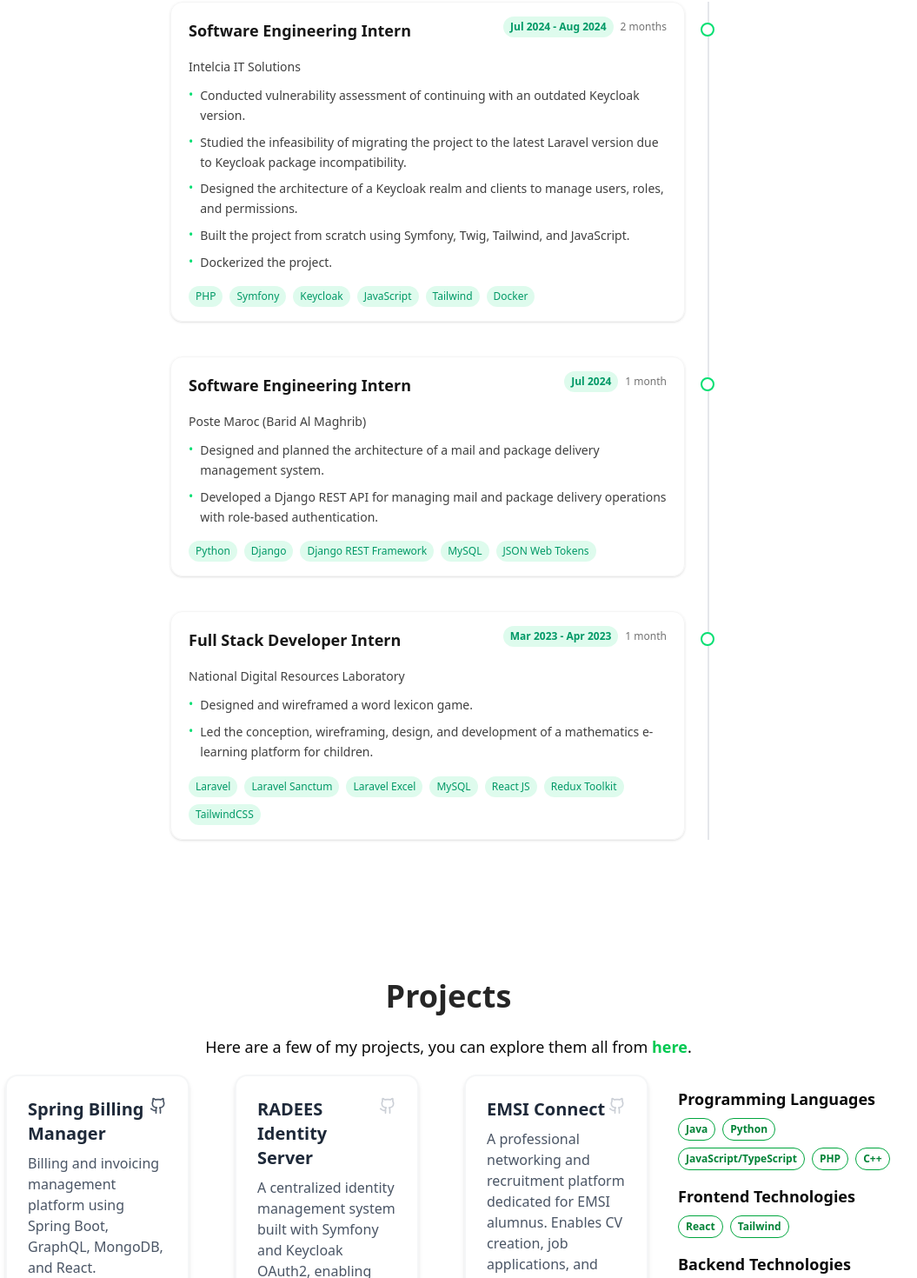
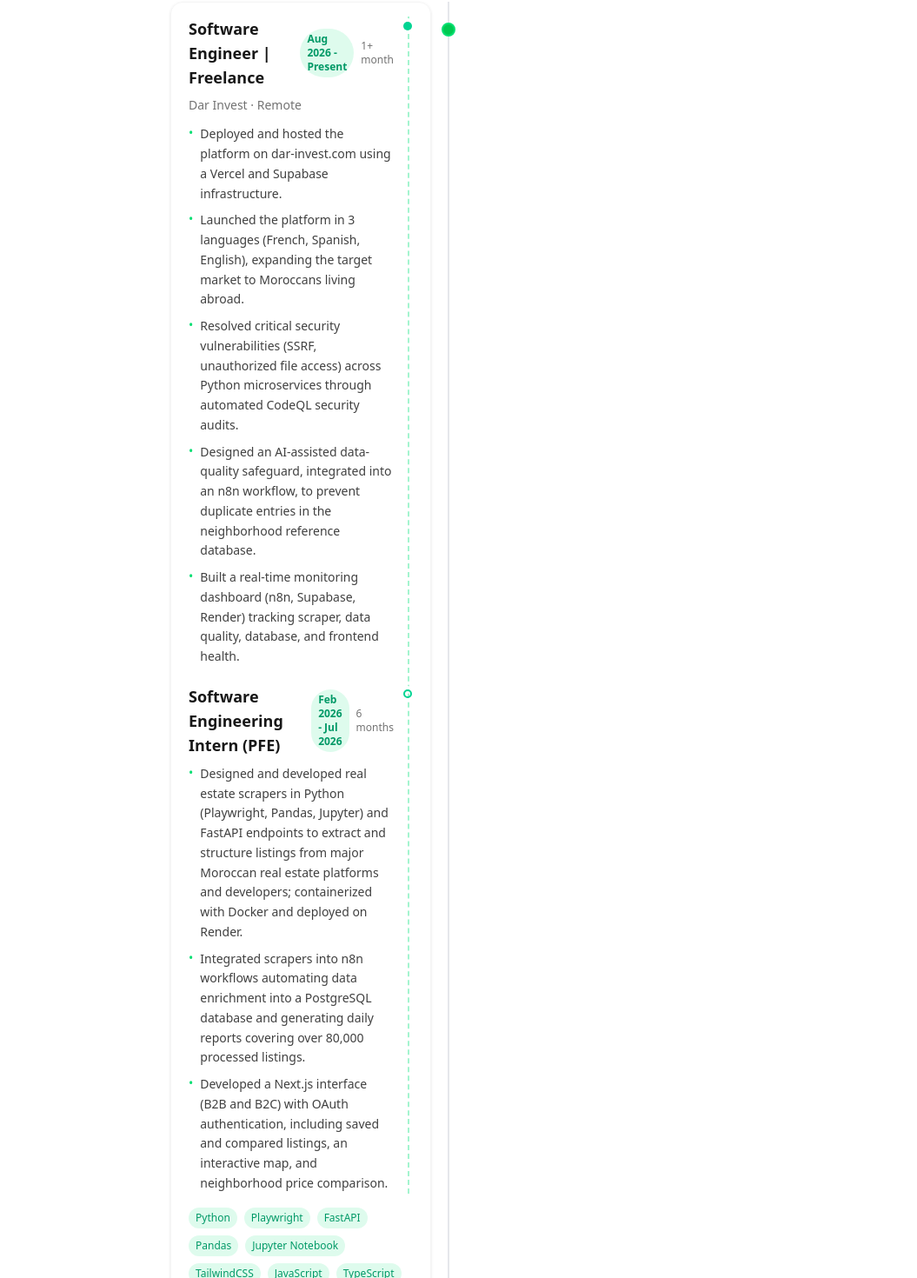
Before and after one commit to dev-saber/my-portfolio, a React (Vite) app: page / in a window 1280 px wide. Shown: the part 2461-3931 px from the top of the page at 87% size, without its empty margins (124-1179 px from the left). Built offline with nearby package versions, Linux system fonts and the light colour scheme.

Commit message:
update education period and restructure experience data model

```diff
--- a/src/assets/education.ts
+++ b/src/assets/education.ts
@@ -4,7 +4,7 @@
   degree: string;
 }[] = [
   {
-    period: "Oct 2023 - Present",
+    period: "Oct 2023 - Sep 2026",
     institute: "Ecole Marocaine Des Sciences De L'ingénieur",
     degree: "Computer Science Engineering",
   },
--- a/src/assets/experience.ts
+++ b/src/assets/experience.ts
@@ -1,18 +1,68 @@
-const experiences: {
+export interface Position {
   title: string;
+  period: string;
+  responsibilities: string[];
+}
+
+export interface ExperienceEntry {
   company: string;
   location: string;
-  period: string;
-  duration: string;
-  responsibilities: string[];
+  positions: Position[];
   technologies: string[];
-}[] = [
+}
+
+const experiences: ExperienceEntry[] = [
+  {
+    company: "Dar Invest",
+    location: "Remote",
+    positions: [
+      {
+        title: "Software Engineer | Freelance",
+        period: "Aug 2026 - Present",
+        responsibilities: [
+          "Deployed and hosted the platform on dar-invest.com using a Vercel and Supabase infrastructure.",
+          "Launched the platform in 3 languages (French, Spanish, English), expanding the target market to Moroccans living abroad.",
+          "Resolved critical security vulnerabilities (SSRF, unauthorized file access) across Python microservices through automated CodeQL security audits.",
+          "Designed an AI-assisted data-quality safeguard, integrated into an n8n workflow, to prevent duplicate entries in the neighborhood reference database.",
+          "Built a real-time monitoring dashboard (n8n, Supabase, Render) tracking scraper, data quality, database, and frontend health.",
+        ],
+      },
+      {
+        title: "Software Engineering Intern (PFE)",
+        period: "Feb 2026 - Jul 2026",
+        responsibilities: [
+          "Designed and developed real estate scrapers in Python (Playwright, Pandas, Jupyter) and FastAPI endpoints to extract and structure listings from major Moroccan real estate platforms and developers; containerized with Docker and deployed on Render.",
+          "Integrated scrapers into n8n workflows automating data enrichment into a PostgreSQL database and generating daily reports covering over 80,000 processed listings.",
+          "Developed a Next.js interface (B2B and B2C) with OAuth authentication, including saved and compared listings, an interactive map, and neighborhood price comparison.",
+        ],
+      },
+    ],
+    technologies: [
+      "Python",
+      "Playwright",
+      "FastAPI",
+      "Pandas",
+      "Jupyter Notebook",
+      "TailwindCSS",
+      "JavaScript",
+      "TypeScript",
+      "Docker",
+      "Next.js",
+      "Vercel",
+      "Supabase",
+      "n8n",
+      "PostgreSQL",
+      "JSON Web Tokens",
+      "OAuth",
+    ],
+  },
+  {
+    company: "Intelcia IT Solutions",
+    location: "Rabat",
+    positions: [
       {
         title: "Software Engineering Intern",
-    company: "Intelcia IT Solutions",
-    location: "Rabat",
         period: "Jul 2024 - Aug 2024",
-    duration: "2 months",
         responsibilities: [
           "Conducted vulnerability assessment of continuing with an outdated Keycloak version.",
           "Studied the infeasibility of migrating the project to the latest Laravel version due to Keycloak package incompatibility.",
@@ -20,42 +70,37 @@
           "Built the project from scratch using Symfony, Twig, Tailwind, and JavaScript.",
           "Dockerized the project.",
         ],
-    technologies: [
-      "PHP",
-      "Symfony",
-      "Keycloak",
-      "JavaScript",
-      "Tailwind",
-      "Docker",
+      },
     ],
+    technologies: ["PHP", "Symfony", "Keycloak", "JavaScript", "Tailwind", "Docker"],
   },
   {
-    title: "Software Engineering Intern",
     company: "Poste Maroc (Barid Al Maghrib)",
     location: "Rabat",
+    positions: [
+      {
+        title: "Software Engineering Intern",
         period: "Jul 2024",
-    duration: "1 month",
         responsibilities: [
           "Designed and planned the architecture of a mail and package delivery management system.",
           "Developed a Django REST API for managing mail and package delivery operations with role-based authentication.",
         ],
-    technologies: [
-      "Python",
-      "Django",
-      "Django REST Framework",
-      "MySQL",
-      "JSON Web Tokens",
+      },
     ],
+    technologies: ["Python", "Django", "Django REST Framework", "MySQL", "JSON Web Tokens"],
   },
   {
-    title: "Full Stack Developer Intern",
     company: "National Digital Resources Laboratory",
     location: "Rabat",
+    positions: [
+      {
+        title: "Full Stack Developer Intern",
         period: "Mar 2023 - Apr 2023",
-    duration: "1 month",
         responsibilities: [
           "Designed and wireframed a word lexicon game.",
           "Led the conception, wireframing, design, and development of a mathematics e-learning platform for children.",
+        ],
+      },
     ],
     technologies: [
       "Laravel",
--- a/src/components/molecules/ExperienceTimeline.tsx
+++ b/src/components/molecules/ExperienceTimeline.tsx
@@ -1,44 +1,80 @@
 import React from "react";
 import experiences from "@/assets/experience";
+import { getDuration } from "@/lib/duration";
 
 const ExperienceTimeline: React.FC = () => {
   return (
     <div className="w-full p-0 sm:p-6">
       <div className="relative">
-        <div className="absolute right-5 top-0 bottom-0 w-0.5 bg-gray-200 dark:bg-slate-700"></div>
+        <div className="absolute left-5 sm:left-1/2 top-0 bottom-0 w-0.5 bg-gray-200 dark:bg-slate-700 sm:-translate-x-1/2"></div>
 
         <div className="space-y-8 sm:space-y-10">
-          {experiences.map((item, index) => (
+          {experiences.map((item, index) => {
+            const isCurrent = item.positions[0].period.includes("Present");
+            const isLeft = index % 2 === 0;
+
+            return (
               <div key={index} className="relative flex items-start">
                 <div
-                className={`absolute right-3.5 top-4 sm:top-6 w-3 h-3 sm:w-4 sm:h-4 rounded-full border-2 border-green-400 z-10 transition-colors ${
-                  item.period.includes("Present")
+                  className={`absolute left-5 sm:left-1/2 top-4 sm:top-6 w-3 h-3 sm:w-4 sm:h-4 rounded-full border-2 border-green-400 z-10 -translate-x-1/2 transition-colors ${
+                    isCurrent
                       ? "bg-green-500 dark:bg-green-400"
                       : "bg-white dark:bg-slate-900"
                   }`}
                 ></div>
 
-              <div className="mr-10 sm:mr-12 flex-1 bg-white/90 dark:bg-slate-900/80 border border-neutral-100 dark:border-slate-800 rounded-xl shadow-sm px-3 sm:px-5 py-3 sm:py-4 transition hover:shadow-lg">
-                <div className="flex flex-col sm:flex-row sm:justify-between sm:items-center mb-3">
-                  <h3 className="text-base sm:text-lg font-bold text-neutral-900 dark:text-neutral-100 mb-2 sm:mb-1">
-                    {item.title}
+                <div
+                  className={`ml-10 sm:ml-0 sm:w-[calc(50%-1.25rem)] flex-1 sm:flex-none bg-white/90 dark:bg-slate-900/80 border border-neutral-100 dark:border-slate-800 rounded-xl shadow-sm px-3 sm:px-5 py-3 sm:py-4 transition hover:shadow-lg ${
+                    isLeft
+                      ? "sm:mr-auto sm:pr-6"
+                      : "sm:ml-auto sm:pl-6"
+                  }`}
+                >
+                  <div
+                    className={
+                      item.positions.length > 1
+                        ? "space-y-5 relative pr-4 border-r-2 border-dashed border-emerald-200 dark:border-green-900"
+                        : "space-y-4"
+                    }
+                  >
+                    {item.positions.map((position, posIdx) => (
+                      <div key={posIdx} className="relative">
+                        {item.positions.length > 1 && (
+                          <span
+                            className={`absolute -right-[1.32rem] top-1.5 w-2.5 h-2.5 rounded-full ring-4 ring-white dark:ring-slate-900 ${
+                              posIdx === 0
+                                ? "bg-emerald-400 dark:bg-green-400"
+                                : "bg-transparent border-2 border-emerald-400 dark:border-green-400"
+                            }`}
+                          ></span>
+                        )}
+                        <div className="flex flex-col sm:flex-row sm:justify-between sm:items-center mb-2 gap-1 sm:gap-2">
+                          <h3 className="text-base sm:text-lg font-bold text-neutral-900 dark:text-neutral-100">
+                            {position.title}
                           </h3>
-                  <div className="flex items-center justify-around sm:flex-row sm:items-center gap-1 sm:gap-2 mb-2 sm:mb-3">
+                          <div className="flex items-center gap-1 sm:gap-2">
                             <span className="inline-flex items-center px-2 py-1 rounded-full text-xs font-semibold bg-emerald-100/70 dark:bg-green-900 text-emerald-600 dark:text-green-300 w-fit">
-                      {item.period}
+                              {position.period}
                             </span>
                             <span className="text-xs text-neutral-500 dark:text-neutral-400">
-                      {item.duration}
+                              {getDuration(position.period)}
                             </span>
                           </div>
                         </div>
-                <p className="text-sm font-medium text-neutral-700 dark:text-neutral-300 mb-3">
-                  {item.company}
+
+                        {posIdx === 0 && (
+                          <p className="text-xs sm:text-sm font-medium text-neutral-500 dark:text-neutral-400 mb-3">
+                            {item.company} · {item.location}
                           </p>
+                        )}
 
-                <div className="space-y-2 mb-4">
-                  {item.responsibilities.map((responsibility, idx) => (
-                    <div key={idx} className="flex items-start gap-2">
+                        <div className="space-y-2">
+                          {position.responsibilities.map(
+                            (responsibility, idx) => (
+                              <div
+                                key={idx}
+                                className="flex items-start gap-2"
+                              >
                                 <span className="text-green-400 dark:text-green-300 text-xs sm:text-sm flex items-center">
                                   •
                                 </span>
@@ -46,10 +82,14 @@
                                   {responsibility}
                                 </p>
                               </div>
+                            )
+                          )}
+                        </div>
+                      </div>
                     ))}
                   </div>
 
-                <div className="flex flex-wrap gap-1.5 sm:gap-2">
+                  <div className="flex flex-wrap gap-1.5 sm:gap-2 mt-4">
                     {item.technologies.map((tech, idx) => (
                       <span
                         key={idx}
@@ -61,7 +101,8 @@
                   </div>
                 </div>
               </div>
-          ))}
+            );
+          })}
         </div>
       </div>
     </div>
--- a/src/layouts/Resume.tsx
+++ b/src/layouts/Resume.tsx
@@ -32,8 +32,8 @@
               Experience
             </h2>
           </div>
-          <div className="flex justify-end">
-            <div className="w-full max-w-3xl">
+          <div className="flex justify-center">
+            <div className="w-full">
               <ExperienceTimeline />
             </div>
           </div>
--- /dev/null
+++ b/src/lib/duration.ts
@@ -0,0 +1,48 @@
+const MONTHS: Record<string, number> = {
+  jan: 0,
+  feb: 1,
+  mar: 2,
+  apr: 3,
+  may: 4,
+  jun: 5,
+  jul: 6,
+  aug: 7,
+  sep: 8,
+  oct: 9,
+  nov: 10,
+  dec: 11,
+};
+
+function parseMonthYear(token: string): Date {
+  const [month, year] = token.trim().split(" ");
+  return new Date(Number(year), MONTHS[month.slice(0, 3).toLowerCase()], 1);
+}
+
+/** Computes a human-readable duration (e.g. "6 months", "1 yr 2 mo") from a
+ * period string like "Feb 2026 - Jul 2026" or "Aug 2026 - Present". */
+export function getDuration(period: string): string {
+  const isPresent = /present/i.test(period);
+  const [startToken, endToken] = period.split("-").map((p) => p.trim());
+
+  const start = parseMonthYear(startToken);
+  const end = isPresent ? new Date() : parseMonthYear(endToken ?? startToken);
+
+  const totalMonths = Math.max(
+    (end.getFullYear() - start.getFullYear()) * 12 +
+      (end.getMonth() - start.getMonth()) +
+      1,
+    1
+  );
+
+  const years = Math.floor(totalMonths / 12);
+  const months = totalMonths % 12;
+  const suffix = isPresent ? "+" : "";
+
+  if (years === 0) {
+    return `${months}${suffix} ${months === 1 ? "month" : "months"}`;
+  }
+
+  const yearsLabel = `${years} ${years === 1 ? "yr" : "yrs"}`;
+  const monthsLabel = months > 0 ? ` ${months} mo` : "";
+  return `${yearsLabel}${monthsLabel}${suffix}`;
+}
```
Lines whose indentation alone changed are shown as unchanged.
